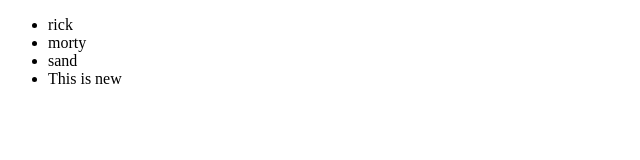
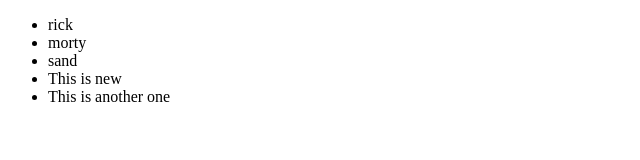
Before and after one commit to Ghostshadow7/newGitTest, a plain HTML site: page index.html in a window 1280 px wide. Shown: the whole page, without its empty margins (0-640 px from the left). Drawn offline with Linux system fonts and the light colour scheme.

Commit message:
another li is added

```diff
--- a/index.html
+++ b/index.html
@@ -9,6 +9,7 @@
 	<li>morty</li>
 	<li>sand</li>
 	<li>This is new</li>
+	<li>This is another one</li>
 </ul>
 
 </body>
```
